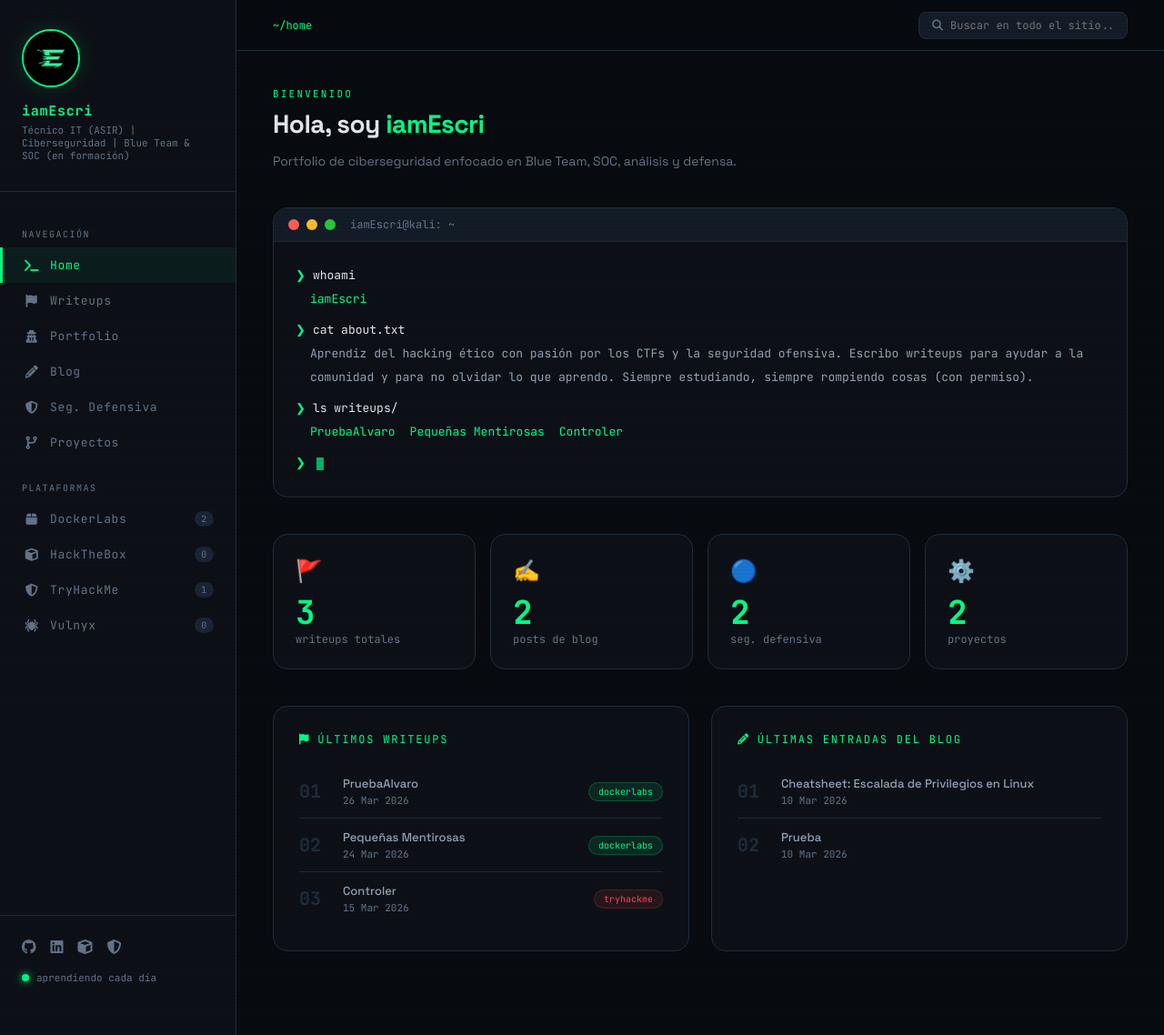
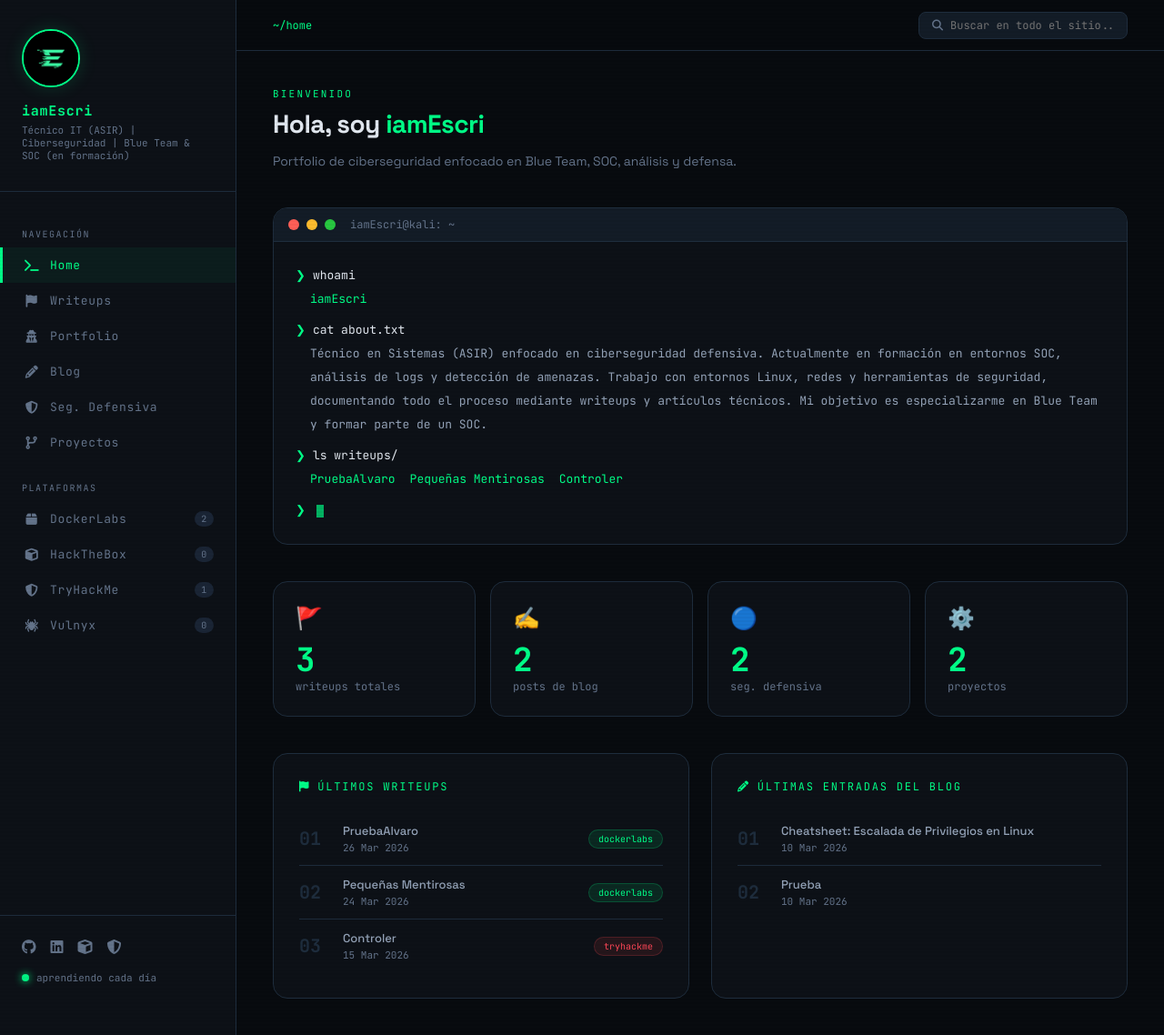
Before and after one commit to iamEscri/iamescri.github.io, a Jekyll site: the page built from index.html, in a window 1280 px wide and 1138 px high. Shown: the whole window at 91% size. Built offline with Jekyll 4.4.1, drawn with Linux system fonts in a browser that asks for light colours.

Commit message:
Update portfolio.yml

```diff
--- a/_data/portfolio.yml
+++ b/_data/portfolio.yml
@@ -4,40 +4,39 @@
 # =============================================
 
 bio: >
-  Aprendiz del hacking ético con pasión por los CTFs y la seguridad ofensiva.
-  Escribo writeups para ayudar a la comunidad y para no olvidar lo que aprendo.
-  Siempre estudiando, siempre rompiendo cosas (con permiso).
+  Técnico en Sistemas (ASIR) enfocado en ciberseguridad defensiva.
+  Actualmente en formación en entornos SOC, análisis de logs y detección de amenazas.
+  Trabajo con entornos Linux, redes y herramientas de seguridad, documentando todo el proceso mediante writeups y artículos técnicos.
+  Mi objetivo es especializarme en Blue Team y formar parte de un SOC.
+
 
 location: "España"
 available: true
 
 skills:
-  - name: "Reconocimiento & Enumeración"
+  - name: "Linux (administración básica)"
     pct: 85
-  - name: "Web Application Hacking"
+  - name: "Redes (TCP/IP, servicios)"
     pct: 80
-  - name: "Privilege Escalation (Linux)"
-    pct: 75
-  - name: "Active Directory"
+  - name: "Análisis de logs"
+    pct: 50
+  - name: "Hardening básico"
     pct: 55
-  - name: "Buffer Overflow / Pwn"
-    pct: 40
-  - name: "Scripting Python / Bash"
+  - name: "Herramientas de seguridad"
+    pct: 60
+  - name: "CTFs / resolución de máquinas"
     pct: 70
 
 tools:
-  - nmap
-  - feroxbuster
-  - burpsuite
-  - metasploit
-  - john
-  - hashcat
-  - hydra
-  - gobuster
-  - linpeas
-  - bloodhound
-  - impacket
-  - pwntools
+- nmap
+- wireshark
+- tcpdump
+- burpsuite
+- metasploit
+- linux
+- bash
+- splunk
+- elastic
 
 certifications:
   - name: "eJPT"
```
